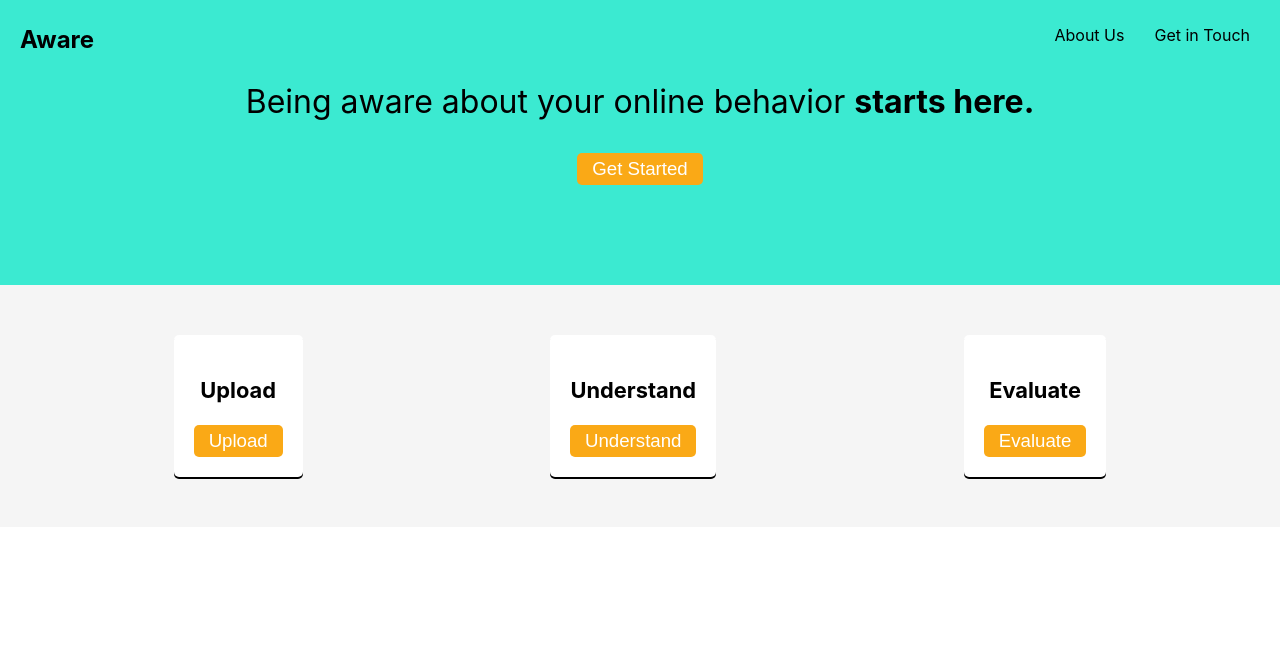
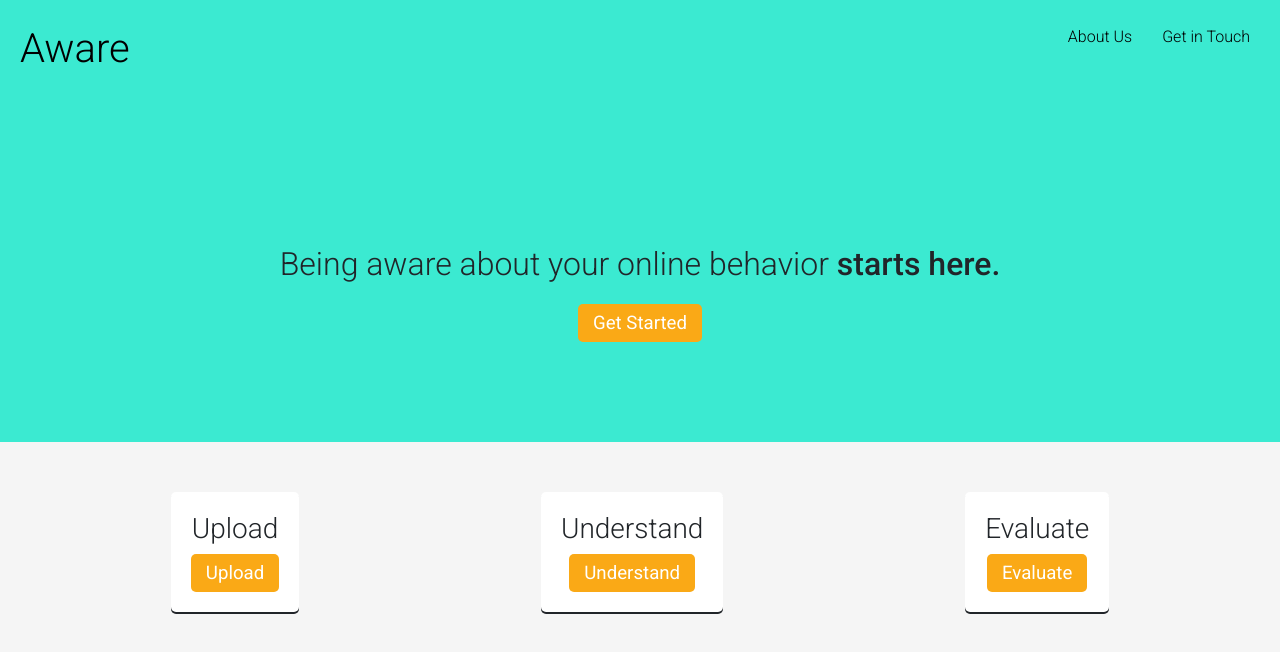
Before and after one commit to varunp27/cobraKai, a React (Create React App) app in the folder my-app/: page / in a window 1280 px wide. Shown: the top 652 px of the page. Built offline with nearby package versions, Linux system fonts and the light colour scheme.

Commit message:
updated style, fixed buttons

```diff
--- a/my-app/package.json
+++ b/my-app/package.json
@@ -6,6 +6,7 @@
     "@testing-library/jest-dom": "^5.11.9",
     "@testing-library/react": "^11.2.5",
     "@testing-library/user-event": "^12.8.1",
+    "mdbreact": "^5.0.2",
     "papaparse": "^5.3.0",
     "react": "^17.0.1",
     "react-dom": "^17.0.1",
--- a/my-app/src/App.css
+++ b/my-app/src/App.css
@@ -1,5 +1,10 @@
 
-.App {
+html, .App {
+  background-color: 	#F5F5F5;
+  height: 100%;
+}
+
+body, main {
   background-color: 	#F5F5F5;
 }
 
@@ -14,6 +19,7 @@
   margin-right: 20px;
   padding-bottom: 20px;
   padding-top: 95px;
+  background-color: 	#F5F5F5;
 }
 
 .upload-body {
@@ -21,6 +27,12 @@
   margin-left: 20px;
   margin-right: 20px;
   padding-bottom: 20px;
+}
+
+.getstarted-body {
+  padding-top:90px;
+  background-color: 	#F5F5F5;
+
 }
 
 
@@ -66,12 +78,16 @@
 	margin: 0px;
   overflow: auto;
   height: auto;
-  padding-bottom: 25px;
+  padding-bottom: 20px;
 }
 
 .left-links {
-  flex:1 1 200px;
+  float: left;
   padding-left: 20px;
+}
+
+.right-links {
+  float: right;
 }
 
 .navLink {
@@ -120,7 +136,7 @@
   /*font-family; ------- font family for three buttons on home screen*/
 }
 
-button, .custom-file-upload {
+/*button, .custom-file-upload {
   padding-left: 15px;
   padding-right: 15px;
   padding-top: 5px;
@@ -128,19 +144,44 @@
   font-size: 14pt;
   background-color: #FAA916;
   border-radius: 5px;
+  perspective: 1px;
   border: none;
   color: white; /* color of font inside orange buttons?  */
-} /*add this style to button in input too*/
+/*} /*add this style to button in input too*/
 
 #general-section {
   background-color: #3BEAD1;
   text-align: center;
   padding-bottom: 100px;
+  padding-top: 150px;
+}
+
+.privacy {
+  padding-top: 30px;
+}
+
+.next-btn {
   padding-top: 50px;
 }
 
+.upload {
+  padding-top: 30px;
+}
 
 
-p {
+#general-section p {
   font-size: 24pt;
 }
+
+#bootstrap-overrides button { /* 100+1=101 priority score, yay! */
+  padding-left: 15px;
+  padding-right: 15px;
+  padding-top: 5px;
+  padding-bottom: 5px;
+  font-size: 14pt;
+  background-color: #FAA916;
+  border-radius: 5px;
+  perspective: 1px;
+  border: none;
+  color: white;
+}
--- a/my-app/src/App.js
+++ b/my-app/src/App.js
@@ -4,6 +4,7 @@
 import { BrowserRouter as Router, Route} from 'react-router-dom';
 import GetStarted from './components/GetStarted';
 import Tutorial from './components/Tutorial';
+import FooterPage from './components/Footer';
 
 function App() {
   return (
@@ -25,7 +26,10 @@
             <Route path = '/upload' component = {Upload}/>
             <Route path = '/tutorial' component = {Tutorial}/>
           </Router>
-        </main>
+       </main>
+
+
+
     </div>
   );
 }
--- /dev/null
+++ b/my-app/src/components/Footer.jsx
@@ -0,0 +1,44 @@
+import React from "react";
+import { MDBCol, MDBContainer, MDBRow, MDBFooter } from "mdbreact";
+
+const FooterPage = () => {
+  return (
+    <MDBFooter color="blue" className="font-small pt-4 mt-4">
+      <MDBContainer fluid className="text-center text-md-left">
+        <MDBRow>
+          <MDBCol md="6">
+            <h5 className="title">Footer Content</h5>
+            <p>
+              Here you can use rows and columns here to organize your footer
+              content.
+            </p>
+          </MDBCol>
+          <MDBCol md="6">
+            <h5 className="title">Links</h5>
+            <ul>
+              <li className="list-unstyled">
+                <a href="#!">Link 1</a>
+              </li>
+              <li className="list-unstyled">
+                <a href="#!">Link 2</a>
+              </li>
+              <li className="list-unstyled">
+                <a href="#!">Link 3</a>
+              </li>
+              <li className="list-unstyled">
+                <a href="#!">Link 4</a>
+              </li>
+            </ul>
+          </MDBCol>
+        </MDBRow>
+      </MDBContainer>
+      <div className="footer-copyright text-center py-3">
+        <MDBContainer fluid>
+          &copy; {new Date().getFullYear()} Copyright: <a href="https://www.mdbootstrap.com"> MDBootstrap.com </a>
+        </MDBContainer>
+      </div>
+    </MDBFooter>
+  );
+}
+
+export default FooterPage;
--- a/my-app/src/components/GetStarted.js
+++ b/my-app/src/components/GetStarted.js
@@ -12,7 +12,7 @@
 
     render() {
         return (
-            <body className="getstarted-body">
+            <body id="bootstrap-overrides" className="getstarted-body">
                 <div id="general-section">
                     <p>Being aware about your online behavior <strong>starts here.</strong></p>
                     <button className="start-button">
--- a/my-app/src/components/Tutorial.js
+++ b/my-app/src/components/Tutorial.js
@@ -11,12 +11,12 @@
 export default class Tutorial extends React.Component {
     render() {
         return (
-            <body className="tutorial-body">
+            <body id="bootstrap-overrides" className="tutorial-body">
                 <div className="privacy">
                     <h1>We take it seriously.</h1>
-                    <p>We value privacy, so we will not store any of the data you upload.Once you finish reviewing our insights and finish your session, your data will be permanently deleted from our systems. Our intention behind creating this app is solely to educate Facebook users about what data is stored on them and how it is used.</p>
+                    <p>We value privacy, so we will not store any of the data you upload. Once you finish reviewing our insights and finish your session, your data will be permanently deleted from our systems. Our intention behind creating this app is solely to educate Facebook users about what data is stored on them and how it is used.</p>
                 </div>
-                <body className="tutorial">
+                <div className="tutorial">
                     <h1>Download your data</h1>
                     <h3>Get Started</h3>
                     <ul>
@@ -26,8 +26,8 @@
                     </ul>
 
 
-                </body>
-                <div>
+                </div>
+                <div className="next-btn">
                     <button>
                         <Link to="/upload">Next</Link>
                     </button>
--- a/my-app/src/components/upload.jsx
+++ b/my-app/src/components/upload.jsx
@@ -12,13 +12,12 @@
     };
   };
   return (
-    <body className="upload-body">
-      <h2>Upload Files</h2>
-
-      <input id="file-upload" type="file" onChange={handleChange} />
-
-
-      {"uploaded file content -- " + files}
+    <body id="bootstrap-overrides" className="upload-body">
+      <div className="upload">
+        <h2>Upload Files</h2>
+        <input id="file-upload" type="file" onChange={handleChange} />
+        {"uploaded file content -- " + files}
+      </div>
     </body>
   );
 }
--- a/my-app/src/index.js
+++ b/my-app/src/index.js
@@ -3,6 +3,9 @@
 import './index.css';
 import App from './App';
 import reportWebVitals from './reportWebVitals';
+import '@fortawesome/fontawesome-free/css/all.min.css';
+import 'bootstrap-css-only/css/bootstrap.min.css';
+import 'mdbreact/dist/css/mdb.css';
 
 ReactDOM.render(
   <React.StrictMode>
```
Also changed, not shown: 1 other file (tests, documents, lock files or other folders).
